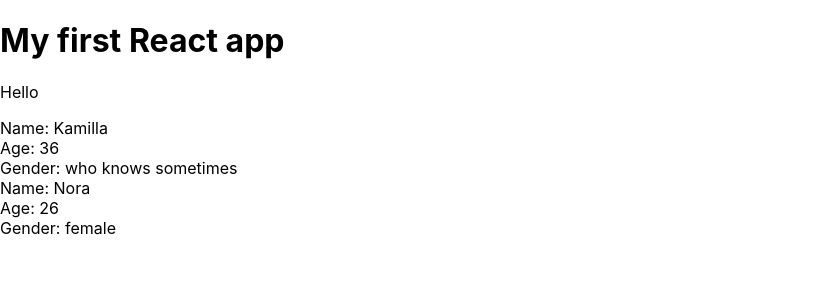
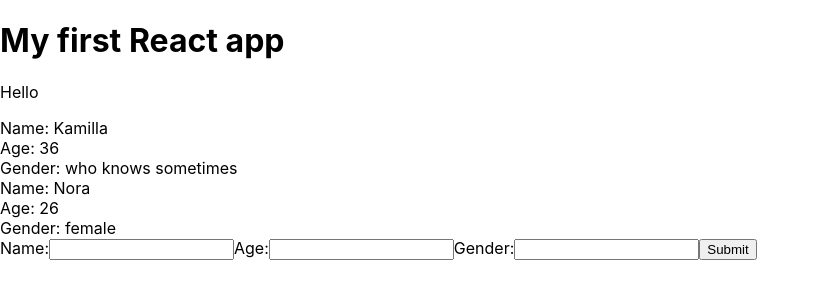
Before and after one commit to kamillakovacs/react, a React (Create React App) app in the folder react-app1/app1/: page / in a window 1280 px wide. Shown: the top 300 px of the page, without its empty margins (0-820 px from the left). Built offline with nearby package versions, Linux system fonts and the light colour scheme.

Commit message:
new component AddAmaze

```diff
--- /dev/null
+++ b/react-app1/app1/src/AddAmaze.js
@@ -0,0 +1,36 @@
+import React, { Component } from 'react';
+
+class AddAmaze extends Component {
+  state = {
+    name: null,
+    age: null,
+    gender: null
+  }
+
+  handleChange = (e) => {
+    this.setState({
+      [e.target.id]: e.target.value
+    })
+  }
+  handleSubmit = (e) => {
+    e.preventDefault();
+    console.log(this.state);
+  }
+  render() {
+    return (
+      <div>
+        <form onSubmit={this.handleSubmit}>
+          <label htmlFor="name">Name:</label>
+          <input type="text" id="name" onChange={this.handleChange} />
+          <label htmlFor="age">Age:</label>
+          <input type="text" id="age" onChange={this.handleChange} />
+          <label htmlFor="gender">Gender:</label>
+          <input type="text" id="gender" onChange={this.handleChange} />
+          <button>Submit</button>
+        </form>
+      </div>
+    )
+  }
+}
+
+export default AddAmaze;
--- a/react-app1/app1/src/App.js
+++ b/react-app1/app1/src/App.js
@@ -1,5 +1,6 @@
 import React, { Component } from 'react';
 import Amaze from './Amaze';
+import AddAmaze from './AddAmaze'
 
 class App extends Component {
   state = {
@@ -15,6 +16,7 @@ class App extends Component {
         <h1>My first React app</h1>
         <p>Hello</p>
         <Amaze amaze={this.state.amaze} />
+        <AddAmaze />
       </div>
     );
   }
```
